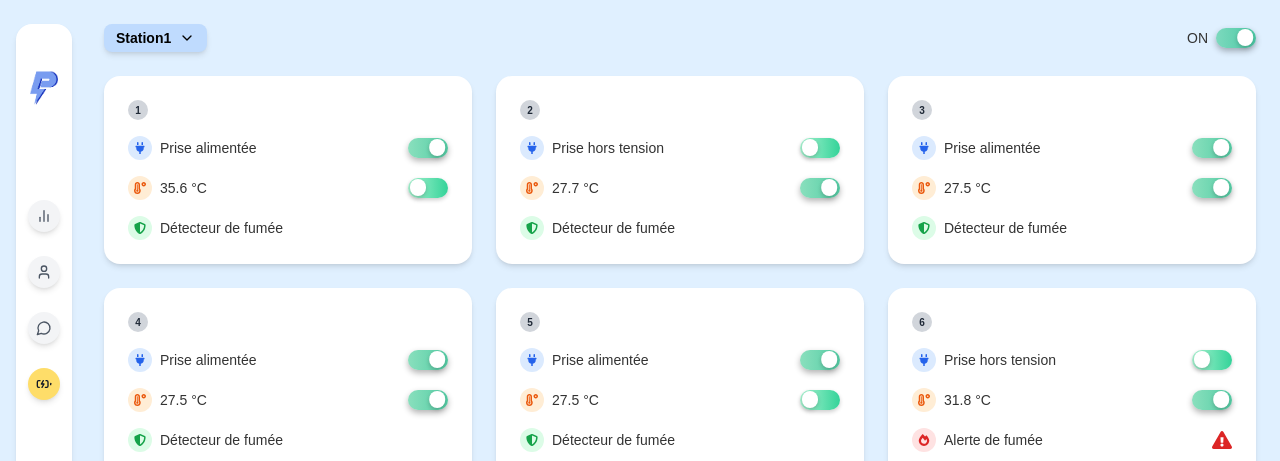
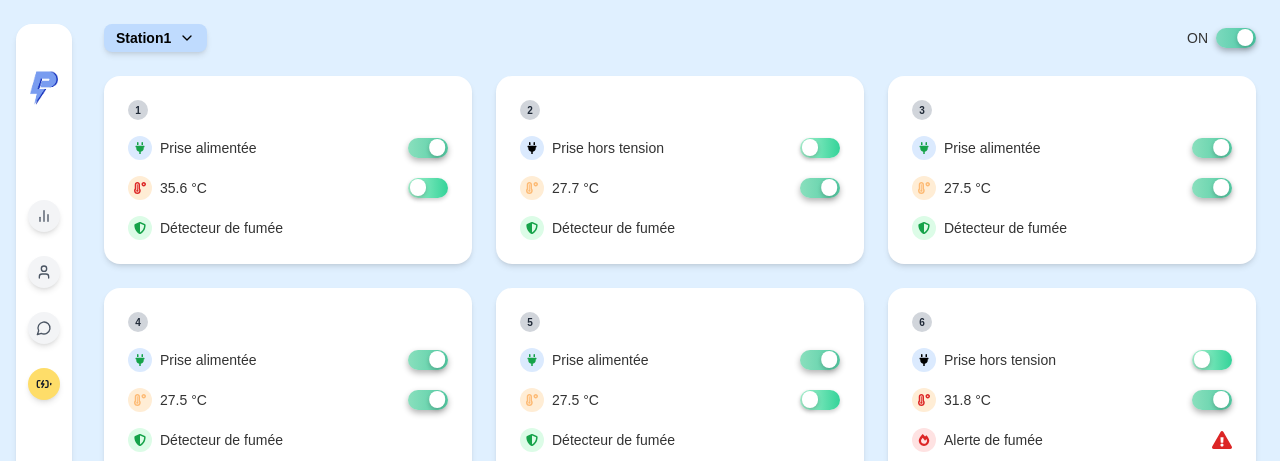
Before and after one commit to HanineBgr/SafyPower, a Next.js app: page /security in a window 1280 px wide. Shown: the top 461 px of the page. Built offline with nearby package versions, Linux system fonts and the light colour scheme.

Commit message:
adding temp conditions to the security screen

```diff
--- a/src/views/security.jsx
+++ b/src/views/security.jsx
@@ -85,7 +85,21 @@ const SecurityDashboard = () => {
 
         {/* Boxes Grid */}
         <div className="grid grid-cols-3 gap-6">
-          {boxes.map((box) => (
+          {boxes.map((box) => {
+            // Determine color for "prise" icon
+            const plugIconColor =
+              box.status === "Prise alimentée" ? "text-green-600" : "text-black";
+
+            // Determine color for "temperature" icon
+            let temperatureIconColor = "text-black";
+            const tempValue = parseFloat(box.temperature);
+            if (tempValue > 30) {
+              temperatureIconColor = "text-red-600";
+            } else if (tempValue > 27) {
+              temperatureIconColor = "text-orange-300";
+            }
+
+            return (
               <div key={box.id} className="bg-white rounded-2xl shadow-md p-6 flex flex-col gap-4">
                 <div className="flex items-center justify-between">
                   <div className="w-5 h-5 bg-gray-300 text-gray-800 flex items-center justify-center rounded-full">
@@ -93,14 +107,18 @@ const SecurityDashboard = () => {
                   </div>
                 </div>
                 <div className="flex items-center">
-                <div className="w-6 h-6 bg-blue-100 text-blue-600 flex items-center justify-center rounded-full mr-2">
+                  <div
+                    className={`w-6 h-6 bg-blue-100 flex items-center justify-center rounded-full mr-2 ${plugIconColor}`}
+                  >
                     <FaPlug className="w-3 h-3" />
                   </div>
                   <span className="text-sm">{box.status}</span>
                   <input type="checkbox" checked={box.switch1} className="toggle-switch w-8 h-4 rounded-full ml-auto" />
                 </div>
                 <div className="flex items-center">
-                <div className="w-6 h-6 bg-orange-100 text-orange-600 flex items-center justify-center rounded-full mr-2">
+                  <div
+                    className={`w-6 h-6 bg-orange-100 flex items-center justify-center rounded-full mr-2 ${temperatureIconColor}`}
+                  >
                     <FaTemperatureHigh className="w-3 h-3" />
                   </div>
                   <span className="text-sm">{box.temperature}</span>
@@ -124,7 +142,8 @@ const SecurityDashboard = () => {
                   )}
                 </div>
               </div>
-          ))}
+            );
+          })}
         </div>
       </div>
     </div>
```
Lines whose indentation alone changed are shown as unchanged.
